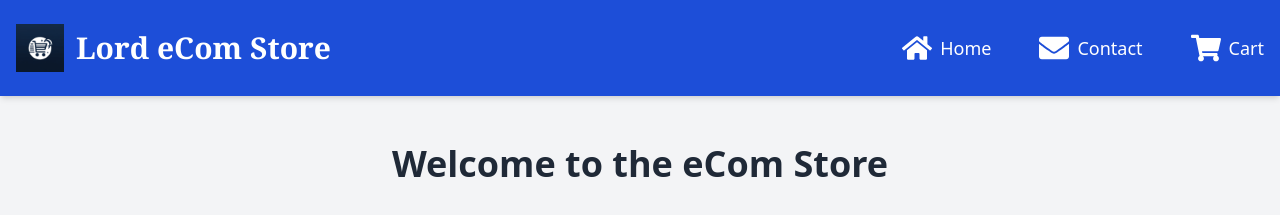
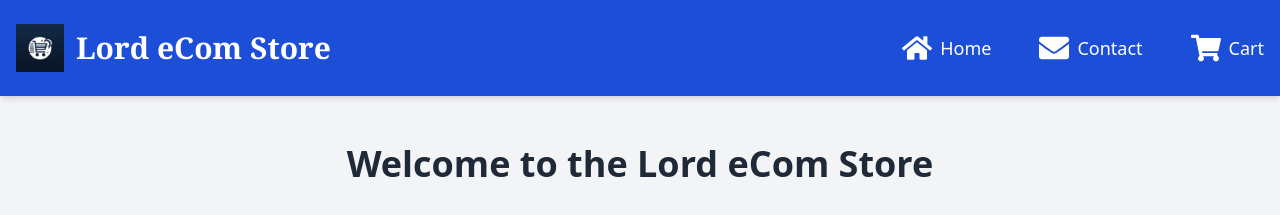
Before and after one commit to lordaake/lord-ecom-store, a React (Vite) app: page / in a window 1280 px wide. Shown: the top 215 px of the page. Built offline with nearby package versions, Linux system fonts and the light colour scheme; no server answers.

Commit message:
lord ecomstore h1 homepage

```diff
--- a/src/pages/HomePage.jsx
+++ b/src/pages/HomePage.jsx
@@ -32,7 +32,7 @@ const HomePage = () => {
 
     return (
         <div className="container mx-auto py-8 px-4">
-            <h1 className="text-4xl font-bold text-center text-gray-800 mb-8">Welcome to the eCom Store</h1>
+            <h1 className="text-4xl font-bold text-center text-gray-800 mb-8">Welcome to the Lord eCom Store</h1>
             <div className="mb-8">
                 <SearchBar onSearch={handleSearch} />
             </div>
```
